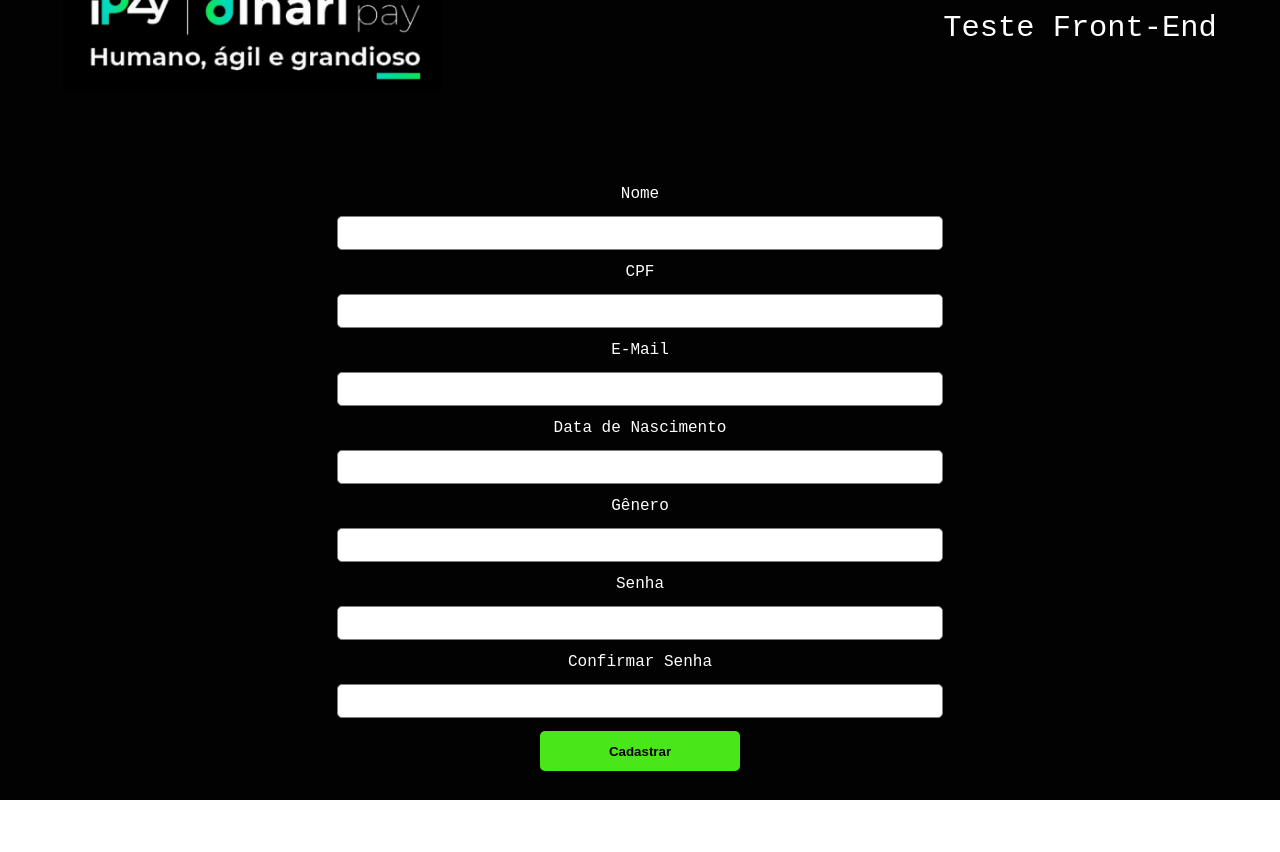
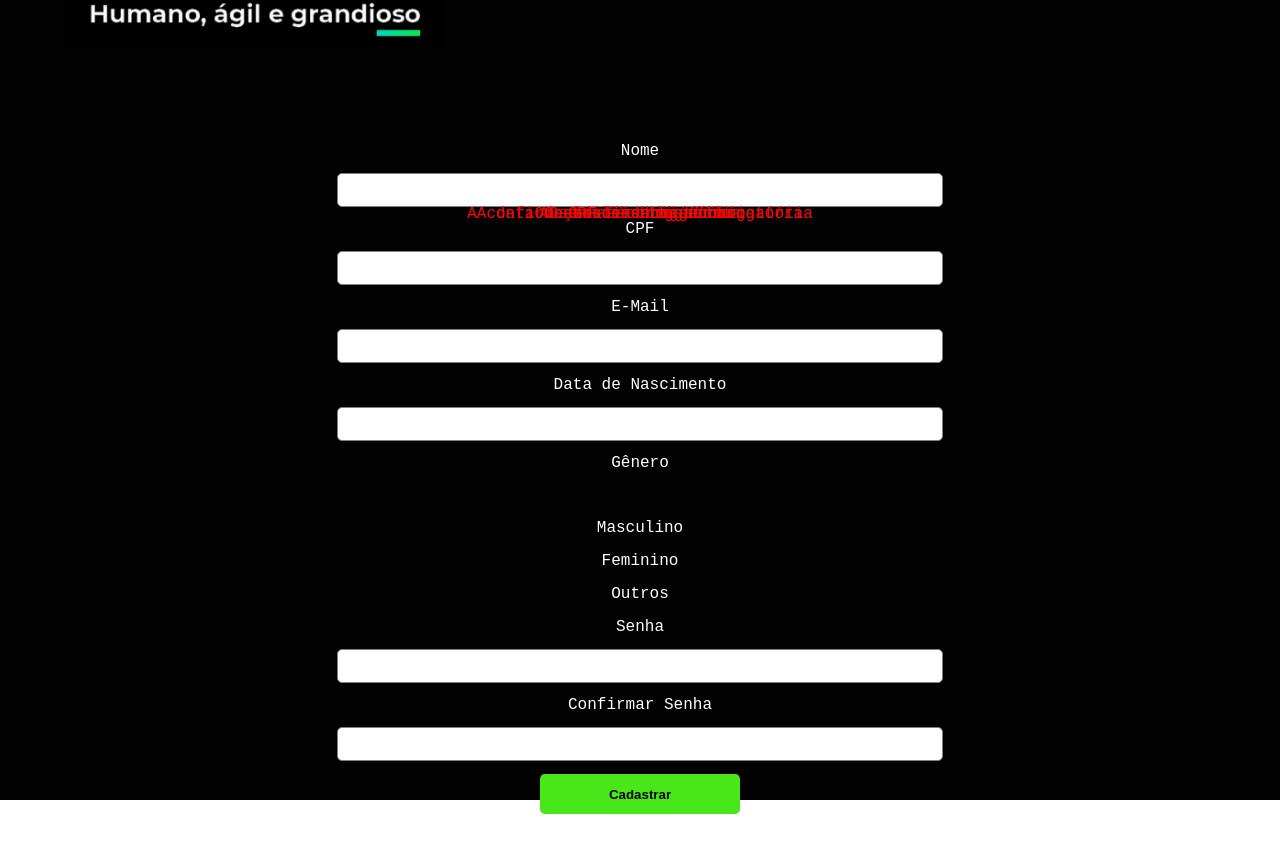
Before and after one commit to vgabrielcastro/IP4Y, a React (Vite) app: page / in a window 1280 px wide. Shown: the top 852 px of the page. Built offline with nearby package versions, Linux system fonts and the light colour scheme.

Commit message:
add radio box

```diff
--- a/package.json
+++ b/package.json
@@ -8,9 +8,11 @@
     "preview": "vite preview"
   },
   "dependencies": {
+    "@hookform/resolvers": "^2.9.4",
     "react": "^18.0.0",
     "react-dom": "^18.0.0",
-    "react-hook-form": "^7.33.1"
+    "react-hook-form": "^7.33.1",
+    "yup": "^0.32.11"
   },
   "devDependencies": {
     "@types/react": "^18.0.0",
--- a/src/App.css
+++ b/src/App.css
@@ -61,5 +61,5 @@ button {
 span {
   color: red;
   position: absolute;
-  margin-top: 50px;
+  margin-top: 63px;
 }
--- a/src/App.jsx
+++ b/src/App.jsx
@@ -1,8 +1,22 @@
 import React from 'react'
 import { useForm } from 'react-hook-form'
+import { yupResolver } from '@hookform/resolvers/yup';
+import * as yup from "yup";
+
 import logo from './assets/logo.png'
+import './App.css'
+import { useState } from 'react';
 
-import './App.css'
+const schema = yup.object({
+  name: yup.string().required(),
+  cpf: yup.string().required(),
+  email: yup.string().email().required(),
+  birthdate: yup.string().required(),
+  genre: yup.string().required(),
+  password: yup.string().required(),
+  confirmpassword: yup.string().required(),
+}).required();
+
 
 function App() {
   const { register, handleSubmit, watch, formState: { errors } } = useForm();
@@ -23,25 +37,34 @@ function App() {
 
       <label>
         Nome
-        <input {...register("name")} />
+        <input {...register("name", { required: true })} />
+        <span> O nome é obrigatório</span>
 
         CPF
-        <input {...register("CPF")} />
+        <input {...register("cpf")} />
+        <span> O CPF é obrigatório</span>
 
         E-Mail
         <input {...register("email")} />
+        <span> O e-mail é obrigatório</span>
 
         Data de Nascimento
         <input {...register("birthdate")} />
+        <span> A data de nascimento é obrigatória</span>
 
         Gênero
-        <input {...register("genre")} />
+        <option type="text" name="gênero" placeholder="Gênero"></option>
+        <option value="Masculino">Masculino</option>
+        <option value="Feminino">Feminino</option>
+        <option value="Outros">Outros</option>
 
         Senha
         <input {...register("password")} />
+        <span> A senha é obrigatória</span>
 
         Confirmar Senha
         <input {...register("confirmpassword")} />
+        <span> A confirmação de senha é obrigatória</span>
 
         <button type="submit">Cadastrar</button>
 
```
Also changed, not shown: 2 other files (tests, documents, lock files or other folders).
